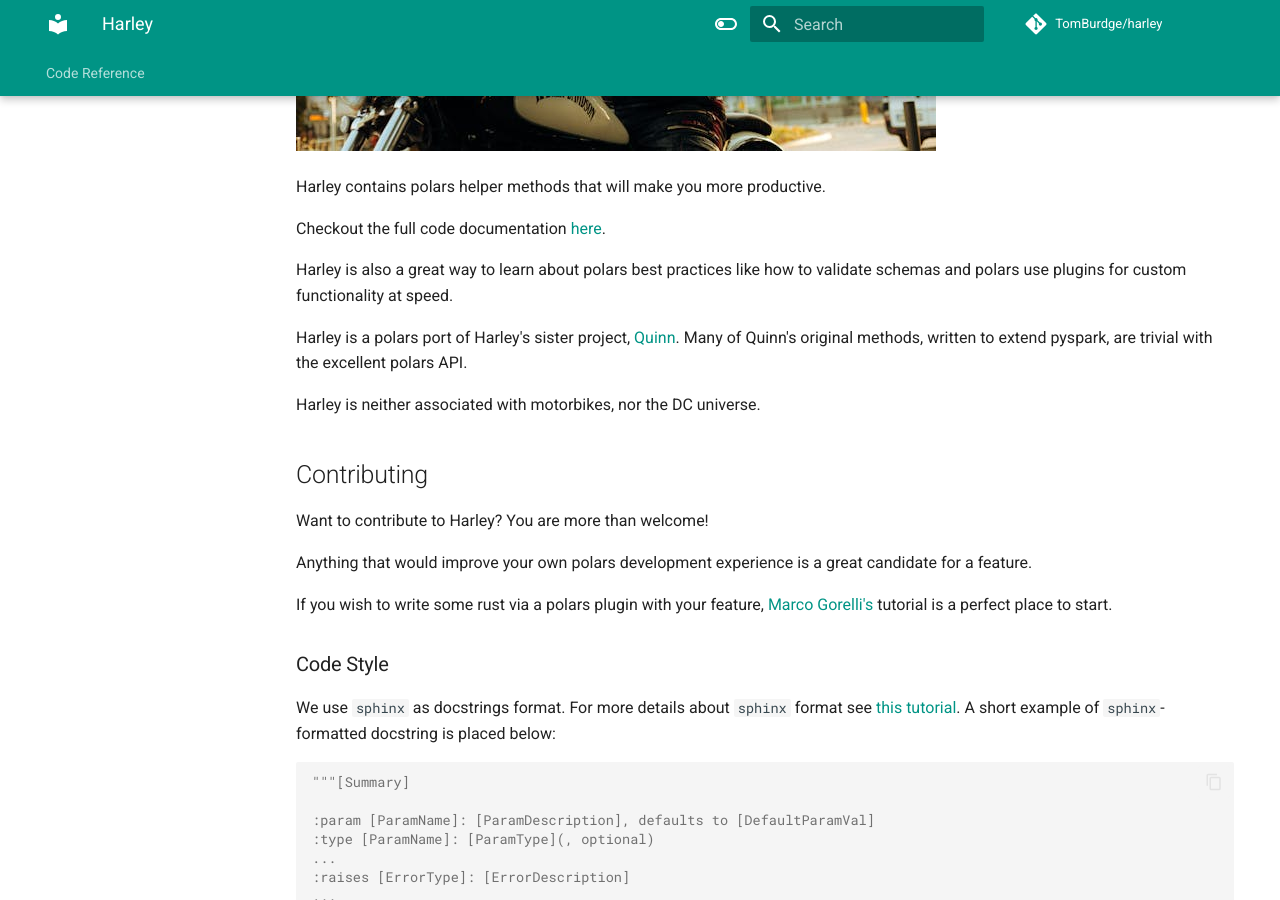
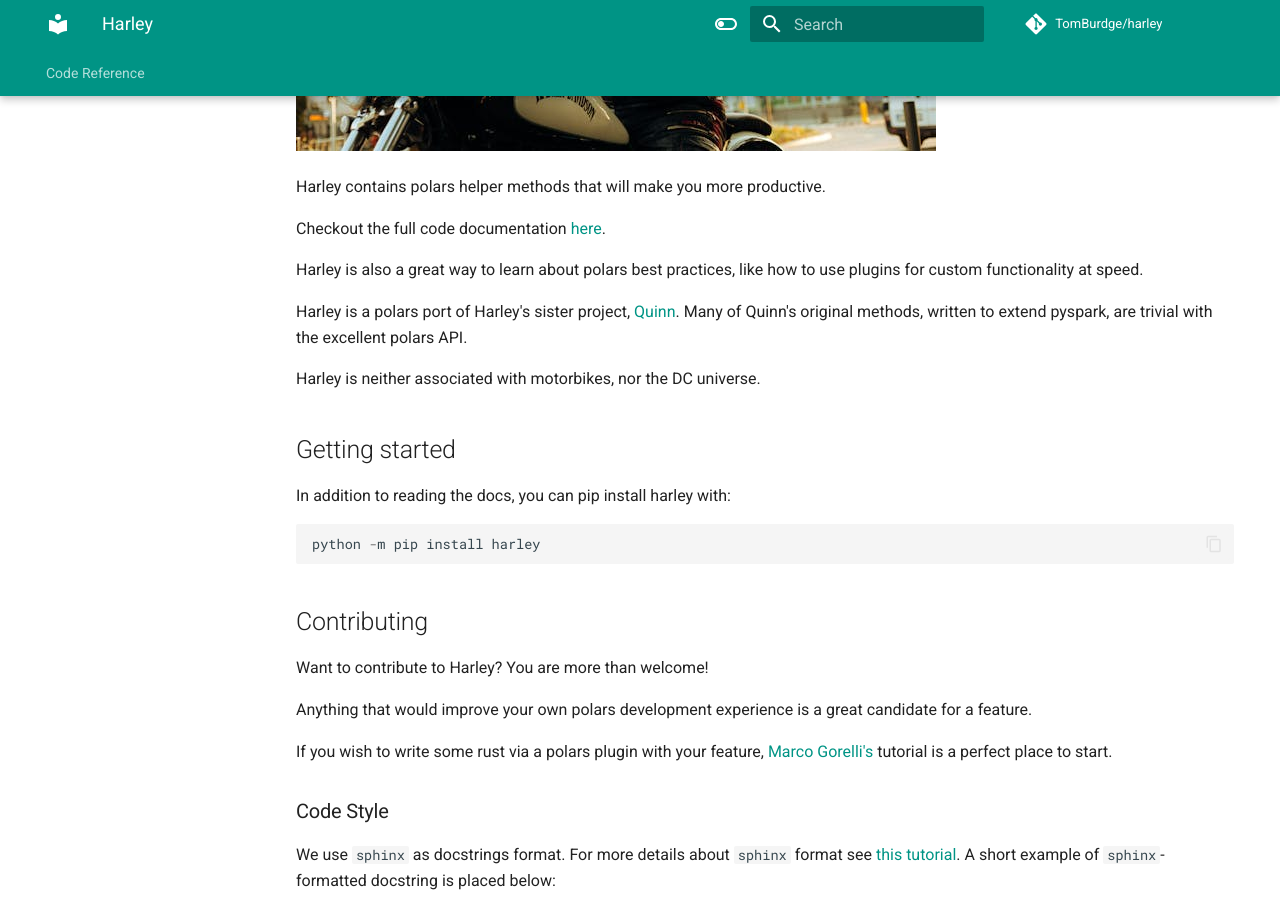
Before and after one commit to TomBurdge/harley, an MkDocs documentation site: the page built from docs/index.md, in a window 1280 px wide and 900 px high, scrolled down 504 px. Built offline with MkDocs 1.6.1 and Material for MkDocs 9.7.7, drawn with Linux system fonts in a browser that asks for light colours; comment, search, counter and statistics services are not loaded.

Commit message:
docs: add pip install instructions to docs homepage

````diff
--- a/docs/index.md
+++ b/docs/index.md
@@ -6,12 +6,19 @@ Harley contains polars helper methods that will make you more productive.
 
 Checkout the full code documentation [here](https://tomburdge.github.io/harley/reference/harley).
 
-Harley is also a great way to learn about polars best practices like how to validate schemas and polars use plugins for custom functionality at speed.
+Harley is also a great way to learn about polars best practices, like how to use plugins for custom functionality at speed.
 
 Harley is a polars port of Harley's sister project, [Quinn](https://github.com/MrPowers/quinn).
 Many of Quinn's original methods, written to extend pyspark, are trivial with the excellent polars API.
 
 Harley is neither associated with motorbikes, nor the DC universe.
+
+## Getting started
+In addition to reading the docs, you can pip install harley with:
+```python
+python -m pip install harley
+```
+
 
 ## Contributing
 
````
